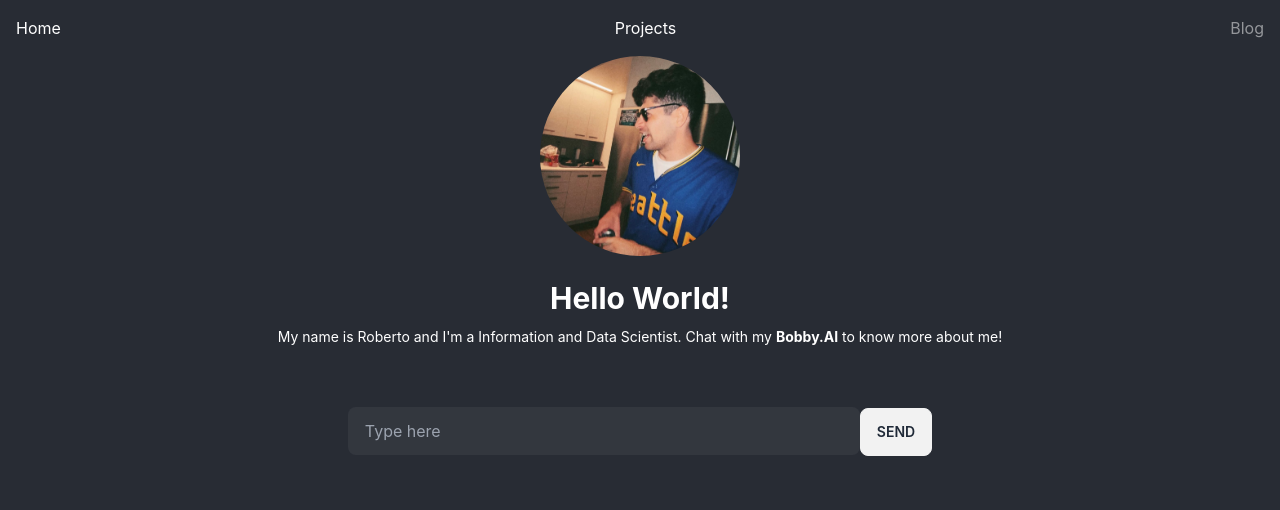
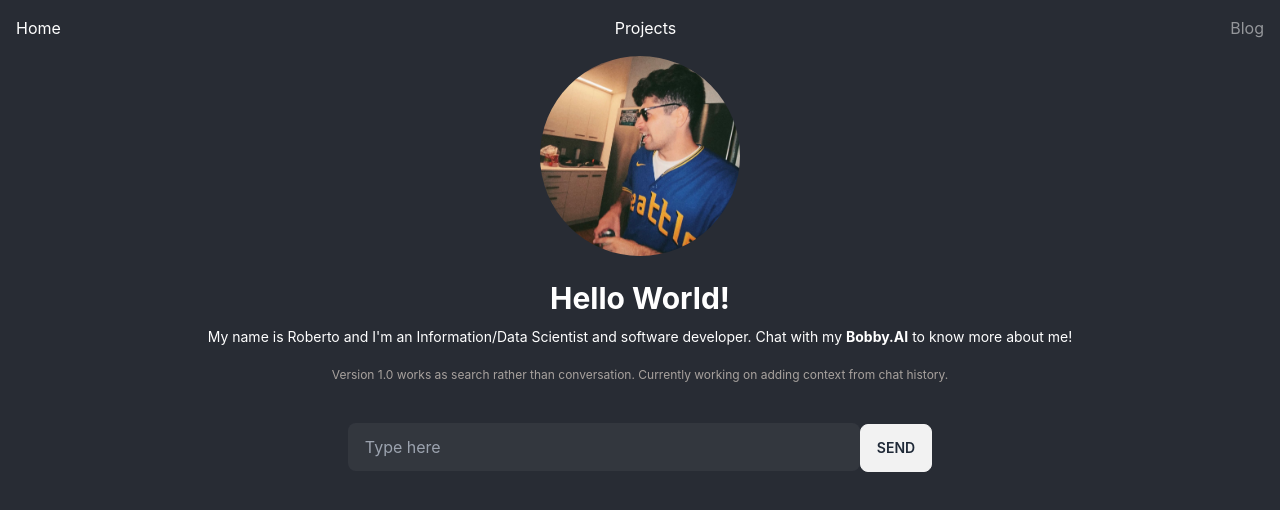
Before and after one commit to rdji20/ds_portfolio, a React (Create React App) app: page / in a window 1280 px wide. Shown: the top 510 px of the page. Built offline with nearby package versions, Linux system fonts and the light colour scheme.

Commit message:
Add version text

```diff
--- a/src/components/Home.js
+++ b/src/components/Home.js
@@ -60,10 +60,14 @@ function Home() {
                     <img src={imageSrc} className="Profile-img" alt="logo" />
                     <h2 className="text-3xl font-bold pt-6">Hello World!</h2>
                     <p className="greeting pb-6">
-                        My name is Roberto and I'm a Information and Data
-                        Scientist. Chat with my{" "}
+                        My name is Roberto and I'm an Information/Data Scientist
+                        and software developer. Chat with my{" "}
                         <span className="bot-name">Bobby.AI</span> to know more
                         about me!
+                    </p>
+                    <p className="text-xs text-stone-400">
+                        Version 1.0 works as search rather than conversation.
+                        Currently working on adding context from chat history.
                     </p>
                 </div>
             </header>
```
